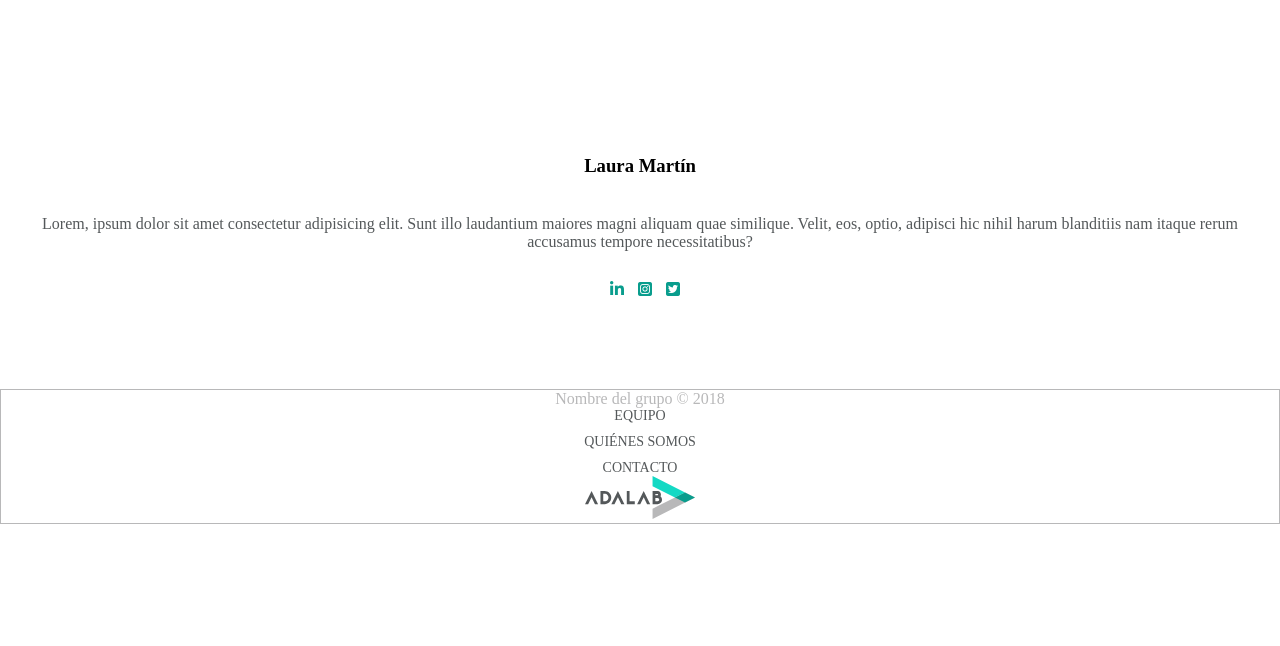
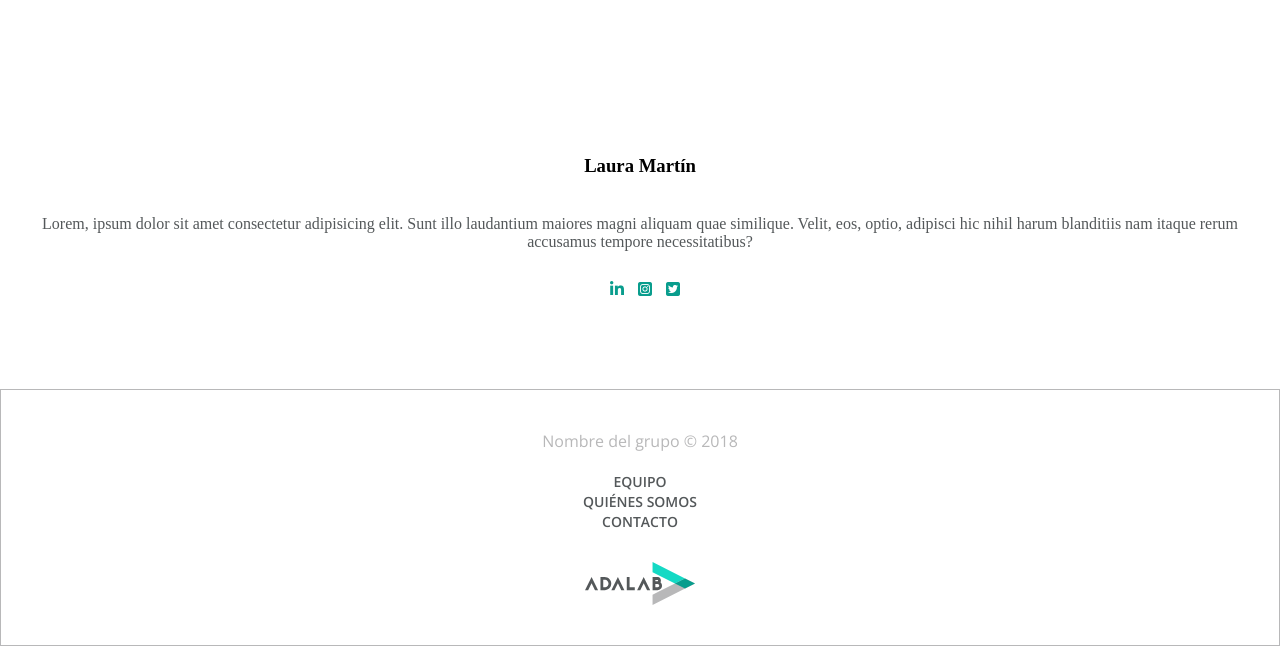
Before and after one commit to Adalab/project-promo-q-module-1-team-2, a plain HTML site: page index.html in a window 1280 px wide. Shown: the part 2651-3297 px from the top of the page. Before the commit the page ends 3175 px from the top, so only its background shows below. Drawn offline with nearby package versions, Linux system fonts and the light colour scheme.

Commit message:
ajustes footer

```diff
--- a/css/style.css
+++ b/css/style.css
@@ -210,19 +210,25 @@ a:hover {
     background-color: white;
     border: 1px solid #b8b8b9;
     width: 100%;
+    padding-top: 20px;
+    padding-bottom: 15px;
+    font-family: 'Open Sans', sans-serif;
 
 }
 
 .copyright {
-    color: #b8b8b9
+    color: #b8b8b9;
+    padding-top: 20px;
+
 }
 
 .items-footer {
     display: flex;
     flex-direction: column;
-    gap: 10px;
     list-style: none;
-    padding: 0;
+    padding-top:20px;
+    padding-bottom:30px;
+    font-weight:600;
 
 
 }
@@ -230,10 +236,12 @@ a:hover {
 .items-footer>li {
     font-size: 14px;
     color: #54585a;
+   line-height: 20px;
 
 }
 
 .img-footer {
     width: 110px;
     height: auto;
+    padding-bottom: 20px;
 }
--- a/index.html
+++ b/index.html
@@ -9,6 +9,7 @@
   <link rel="preconnect" href="https://fonts.googleapis.com" />
   <link rel="preconnect" href="https://fonts.gstatic.com" crossorigin />
   <link href="https://fonts.googleapis.com/css2?family=Rubik:wght@500&display=swap" rel="stylesheet" />
+  <link href="https://fonts.googleapis.com/css2?family=Open+Sans:wght@400;600&display=swap" rel="stylesheet">
   <link rel="stylesheet" href="css/style.css" />
   <title>Adavengers</title>
 </head>
```
